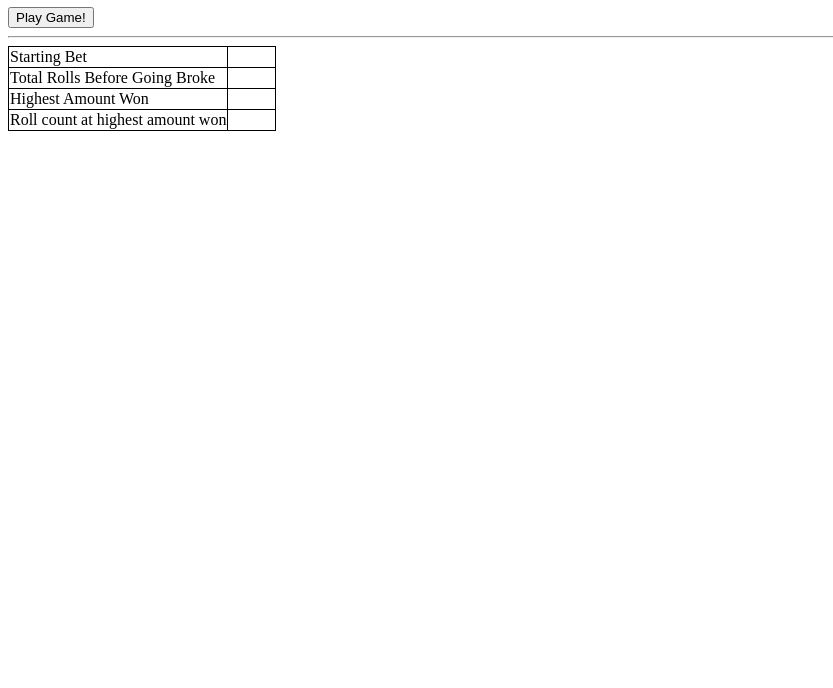
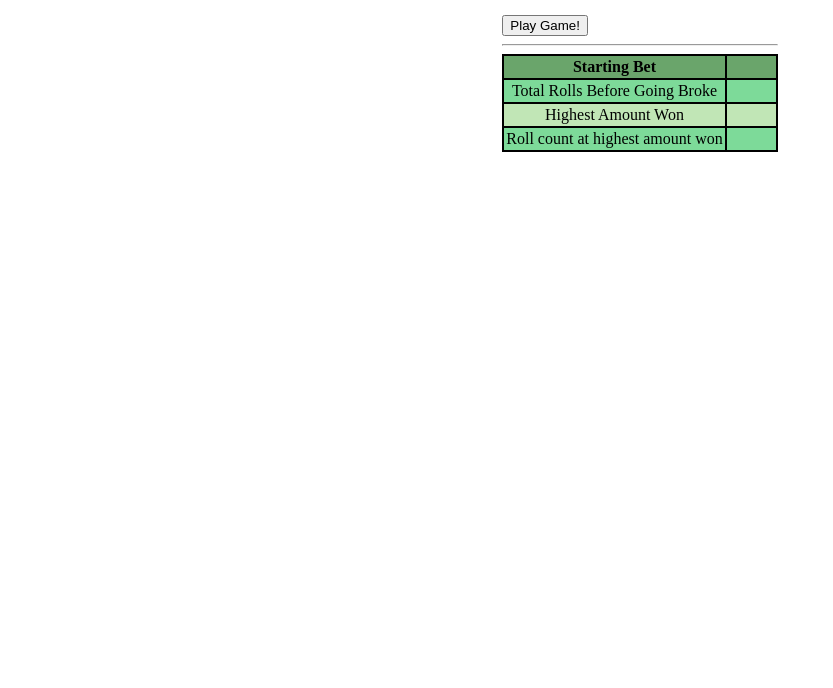
Before and after one commit to emmastout01/LuckySevens, a plain HTML site: page index.html in a window 1280 px wide. Shown: the part 112-800 px from the top of the page, without its empty margins (0-833 px from the left). Drawn offline with Linux system fonts and the light colour scheme.

Commit message:
centered items

```diff
--- a/index.html
+++ b/index.html
@@ -23,10 +23,9 @@
                 <hr>
                 <table>
                     <thead>
-                        <tr>
-                            <td>Starting Bet</td>
-                            <td id="starting-bet-value"></td>
-                        </tr>
+                        <th>Starting Bet</th>
+                            <th id="starting-bet-value"></th>
+
                     </thead>
                     <tbody>
                         <tr>
--- a/style.css
+++ b/style.css
@@ -1,4 +1,8 @@
-
+.body {
+    display: flex;
+    align-items: center;
+    flex-direction: column;
+}
 
 h1 {
     color: blue;
@@ -8,10 +12,23 @@ table {
     border-collapse: collapse;
 }
 
-td {
+th {
+    background-color: rgb(106, 165, 107);
+    padding: 4px;
+}
 
-    border: 1px solid black;
+tbody tr:nth-child(even) {
+    background-color: rgb(193, 230, 182);
+  }
+
+  tbody tr:nth-child(odd) {
+    background-color: rgb(125, 218, 153);
+  }
+
+td, th {
+    text-align: center;
+    padding: 2px;
+    border: 2px solid black;
     min-width:45px;
     margin: 0px;
-
 }
```
